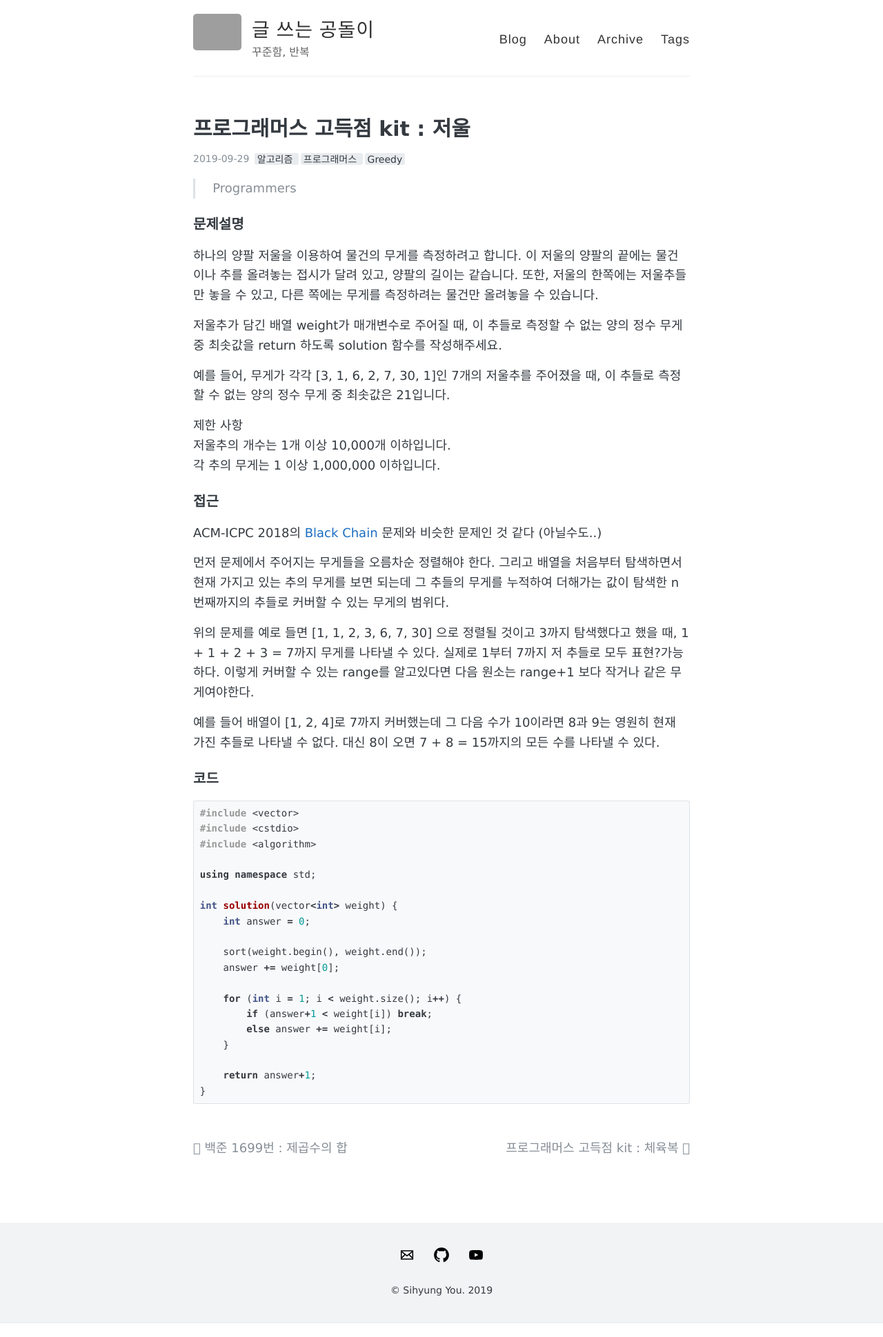
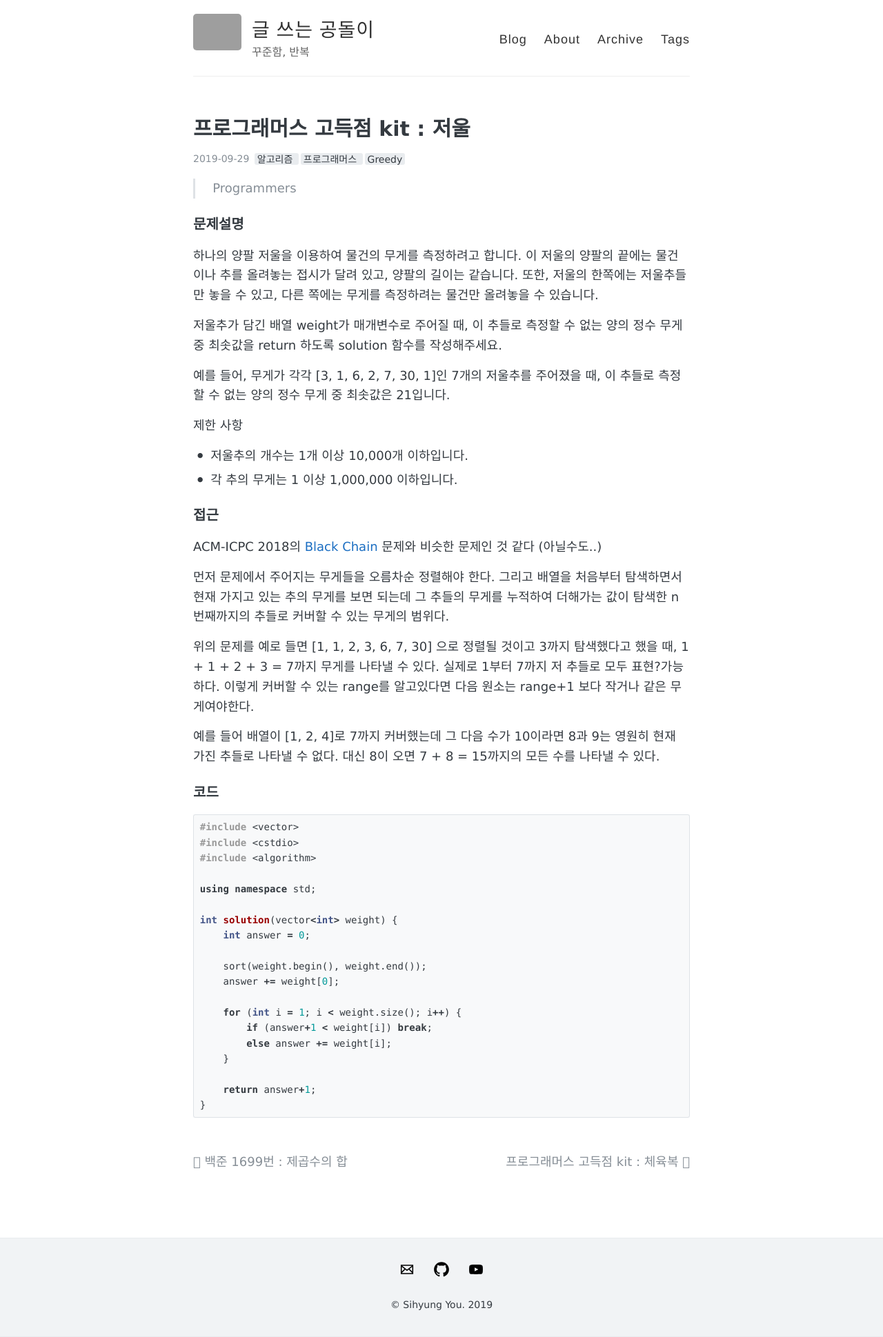
Before and after one commit to sihyungyou/sihyungyou.github.io, a Jekyll site: the page built from _posts/2019-09-29-programmers-저울.md, in a window 1280 px wide. Shown: the whole page at 69% size. Built offline with Jekyll 4.4.1, drawn with Linux system fonts in a browser that asks for light colours; grey boxes are pictures that could not be loaded.

Commit message:
fixed typo

```diff
--- a/_posts/2019-09-29-programmers-저울.md
+++ b/_posts/2019-09-29-programmers-저울.md
@@ -15,8 +15,8 @@ comments: true
 예를 들어, 무게가 각각 [3, 1, 6, 2, 7, 30, 1]인 7개의 저울추를 주어졌을 때, 이 추들로 측정할 수 없는 양의 정수 무게 중 최솟값은 21입니다.
 
 제한 사항
-저울추의 개수는 1개 이상 10,000개 이하입니다.
-각 추의 무게는 1 이상 1,000,000 이하입니다.
+- 저울추의 개수는 1개 이상 10,000개 이하입니다.
+- 각 추의 무게는 1 이상 1,000,000 이하입니다.
 
 ### 접근
 ACM-ICPC 2018의 [Black Chain](https://www.acmicpc.net/problem/16282) 문제와 비슷한 문제인 것 같다 (아닐수도..)
```
